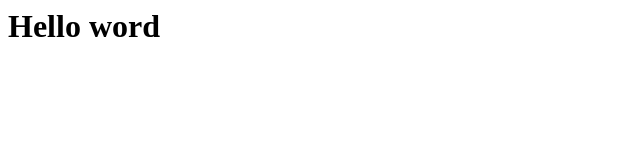
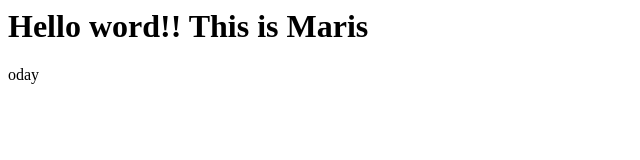
Before and after one commit to mtorres7813/example-repo, a plain HTML site: page index.html in a window 1280 px wide. Shown: the whole page, without its empty margins (0-640 px from the left). Drawn offline with Linux system fonts and the light colour scheme.

Commit message:
new commit

```diff
--- a/index.html
+++ b/index.html
@@ -1,3 +1,3 @@
 <h1>
-    Hello word
-</h1>
+    Hello word!! This is Maris
+</h1>oday
```
